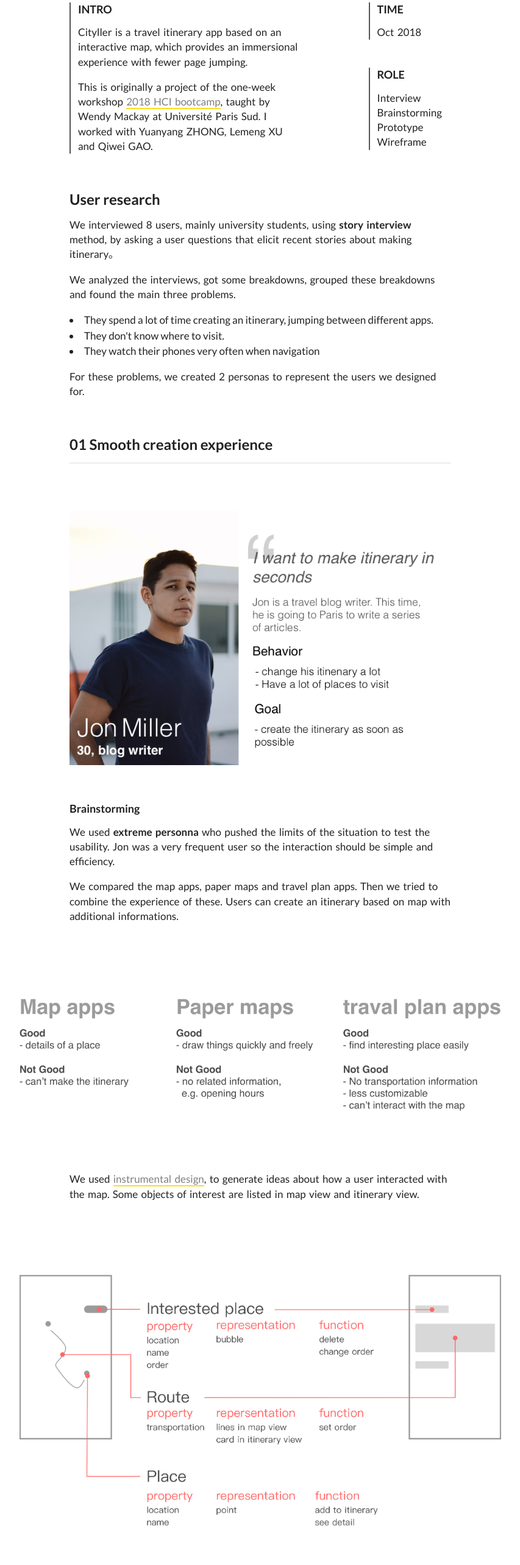
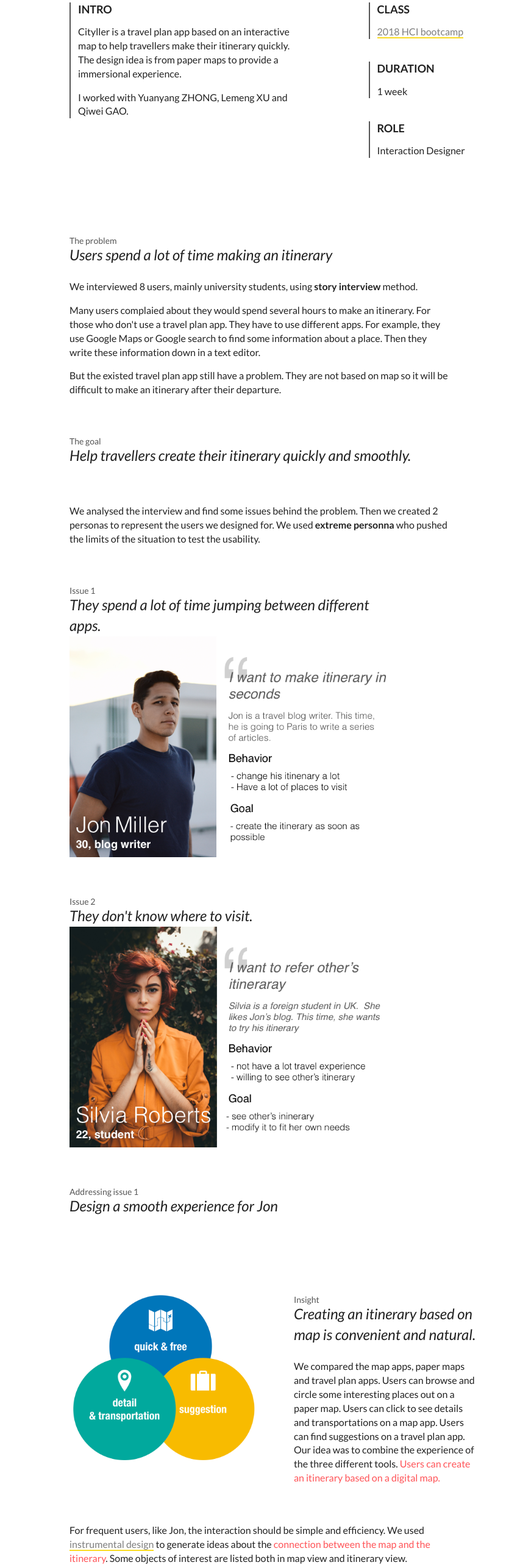
Before and after one commit to cinna-zju/cinna-zju.github.io, a website: page map.html in a window 1280 px wide. Shown: the part 120-2687 px from the top of the page at 61% size, without its empty margins (213-1066 px from the left). Drawn offline with nearby package versions, Linux system fonts and the light colour scheme.

Commit message:
map 3/28

```diff
--- a/font.css
+++ b/font.css
@@ -20,12 +20,11 @@
 }
 
 p{
-  font-size: 17px;
-  word-spacing: 2px;
+  font-size: 16px;
 }
 
 li{
-  font-size: 17px;
+  /* font-size: 17px; */
   line-height: 150%;
 
 }
@@ -85,15 +84,31 @@ li{
 p a {
   color: #7e7e7e;
   border-bottom: 2px solid #fadc23;
+}
 
-
-
-}
 p a:hover {
   color: #555555;
   transition: box-shadow .2s linear;
   box-shadow: inset 0 -8px #fadc23;
 
+}
+
+.hl{
+  /* background: #def8ea; */
+  /* margin-top:48px;
+  margin-bottom: 48px; */
+  /* border-left: 2px solid #555555;
+  padding-left: 12px; */
+
+}
+.p-hl{
+  font-size: 24px;
+  font-style: italic;
+}
+.p-hl-title{
+  margin-bottom: -4px;
+  font-size: 1em;
+  color:#555555;
 }
 
 
--- a/map.html
+++ b/map.html
@@ -50,28 +50,33 @@
       <div class="five wide column">
         <div class="intro">
           <h3 class="ui header">INTRO</h3>
-          <p>Cityller is a travel itinerary app based on an interactive map, which provides an immersional experience
-            with fewer page jumping.</p>
-          <p>This is originally a project of the one-week workshop <a
-              href='https://ex-situ.lri.fr/workshops/hci-bootcamp-2018'>2018 HCI bootcamp</a>, taught by Wendy Mackay at
-            Université Paris Sud. I worked with Yuanyang ZHONG, Lemeng XU and Qiwei GAO.</p>
+          <p>Cityller is a travel plan app based on an interactive map to help travellers make their itinerary quickly.
+            The design idea is from paper maps to provide a immersional experience.</p>
+
+          <p>I worked with Yuanyang ZHONG, Lemeng XU and Qiwei GAO.</p>
+        </div>
+      </div>
+
+      <div class="one wide column"></div>
+      <div class="four wide column">
+
+        <div class="intro">
+          <h3 class="ui header">CLASS</h3>
+          <p><a href='https://ex-situ.lri.fr/workshops/hci-bootcamp-2018'>2018 HCI bootcamp</a></p>
         </div>
 
-      </div>
-      <div class="one wide column"></div>
-      <div class="four wide column">
+        <div><br /><br /></div>
+
         <div class="intro">
-          <h3 class="ui header">TIME</h3>
-          <p>Oct 2018</p>
+          <h3 class="ui header">DURATION</h3>
+          <p>1 week</p>
         </div>
 
-        <div>
-          <p><br /><br /></p>
-        </div>
+        <div><br /><br /></div>
 
         <div class="intro">
           <h3 class="ui header">ROLE</h3>
-          <p>Interview<br />Brainstorming<br />Prototype<br />Wireframe</p>
+          <p>Interaction Designer</p>
         </div>
       </div>
 
@@ -79,107 +84,182 @@
 
     <div class="row">
       <div class="eight wide column">
-        <h2 class="ui header">User research</h2>
-        <p>We interviewed 8 users, mainly university students, using <b>story interview</b> method,
-          by asking a user questions that elicit recent stories about making itinerary。
-        </p>
 
-        <p>We analyzed the interviews, got some breakdowns, grouped these breakdowns and found the main three
-          problems.</p>
+      </div>
+    </div>
 
-        <p>
-          <li>They spend a lot of time creating an itinerary, jumping between different apps.</li>
-          <li>They don't know where to visit.</li>
-          <li>They watch their phones very often when navigation</li>
-        </p>
+    <div class="row">
+      <div class="eight wide column">
+        <div class="hl">
+          <p class="p-hl-title">The problem</p>
+          <p class="p-hl">Users spend a lot of time making an itinerary</p>
+          <p>We interviewed 8 users, mainly university students, using <b>story interview</b> method.</p>
+          <p>Many users complaied about they would spend several hours to make an itinerary.
+            For those who don't use a travel plan app. They have to use different apps. For example, they use Google
+            Maps or Google search to find some information about a place.
+            Then they write these information down in a text editor.</p>
+          <p>But the existed travel plan app still have a problem. They are not based on map so it will be difficult to
+            make an itinerary after their departure.</p>
+        </div>
+      </div>
+    </div>
 
-        <p>For these problems, we created 2 personas to represent the users we designed for.</p>
+    <div class="row">
+      <div class="eight wide column">
+        <div class="hl">
+          <p class="p-hl-title">The goal</p>
+          <p class="p-hl">Help travellers create their itinerary quickly and smoothly.</p>
+
+        </div>
+      </div>
+    </div>
+
+
+
+    <div class="row">
+      <div class="eight wide column">
+        <p>We analysed the interview and find some issues behind the problem. Then we created 2 personas to represent
+          the users we designed for. We used <b>extreme
+            personna</b> who pushed the limits of the situation to test the usability. </p>
+      </div>
+    </div>
+
+    <div class="row">
+      <div class="seven wide column">
+        <div class="hl">
+          <p class="p-hl-title">Issue 1</p>
+          <p class="p-hl"><i>They spend a lot of time jumping between different apps.</i></p>
+
+        </div>
+        <img class="ui image" src="img/map/p1.png" />
+      </div>
+      <div class="one wide column"></div>
+
+    </div>
+
+
+    <div class="row">
+      <div class="seven wide column">
+        <div class="hl">
+          <p class="p-hl-title">Issue 2</p>
+          <p class="p-hl"><i>They don't know where to visit.</i></p>
+        </div>
+        <img class="ui image" src="img/map/p2.png" />
+
+      </div>
+      <div class="one wide column"></div>
+
+    </div>
+
+
+
+    <div class="row">
+      <div class="eight wide column">
+        <div class="hl">
+          <p class="p-hl-title">Addressing issue 1</p>
+
+          <p class="p-hl">Design a smooth experience for Jon</p>
+        </div>
+
       </div>
     </div>
 
 
     <div class="row">
       <div class="eight wide column">
-        <h2 class="ui header">01 Smooth creation experience</h2>
-        <div class="ui divider"></div>
+
       </div>
     </div>
 
     <div class="row">
-      <div class="eight wide column">
-        <img class="ui image" src="img/map/p1.png" />
+      <div class="five wide column">
+        <img class="ui image" src="img/map/concept.png" />
+      </div>
+      <div class="four wide column">
+        <div class="hl">
+          <p class="p-hl-title">Insight</p>
+          <p class="p-hl"><i>Creating an itinerary based on map is convenient and natural.</i></p>
+          <p>We compared the map apps, paper maps and travel plan apps.
+            Users can browse and circle some interesting places out on a paper map.
+            Users can click to see details and transportations on a map app.
+            Users can find suggestions on a travel plan app.
+            Our idea was to combine the experience of the three different tools.
+            <span style="color: #ff5357">Users can create an itinerary based on a digital map.</span></p>
+
+        </div>
       </div>
 
     </div>
 
     <div class="row">
       <div class="eight wide column">
-
-        <h3 class="ui header">Brainstorming</h3>
-        <p>We used <b>extreme personna</b> who pushed the limits of the situation to test the usability. Jon was a very
-          frequent user so the interaction should be simple and efficiency.</p>
-        <p>We compared the map apps, paper maps and travel plan apps. Then we tried to combine the experience of these.
-          Users can create an itinerary based on map with additional informations.</p>
-
+        <p>For frequent users, like Jon, the interaction should be simple and efficiency.
+          We used <a className='link3' href='https://dl.acm.org/citation.cfm?id=332473'>instrumental design</a> to
+          generate ideas about the <span style="color: #ff5357">connection between the map and the itinerary</span>.
+          Some objects of interest are listed both in map view and itinerary view.</p>
       </div>
     </div>
 
     <div class="row">
-      <div class="ten wide column">
-        <img class="ui image" src="img/map/comp.png" />
-      </div>
-    </div>
 
-    <div class="row">
-      <div class="eight wide column">
-        <p>We used <a className='link3' href='https://dl.acm.org/citation.cfm?id=332473'>instrumental design</a>, to
-          generate ideas about how a user interacted
-          with the map. Some objects of interest are listed in map view and itinerary view.</p>
-      </div>
-    </div>
-
-    <div class="row">
-      <div class="ten wide column">
+      <div class="nine wide column">
         <img class="ui image" src="./img/map/table.png" />
       </div>
     </div>
 
     <div class="row">
       <div class="eight wide column">
-        <h3 class="ui header">Prototyping</h3>
-      </div>
-    </div>
-
-    <div class="row">
-      <div class="ten wide column">
         <img class="ui image" src="./img/map/paper.jpg" />
+        <p>At first, We used the interaction from paper map, like marking and drawing, on the mobile device. But I found
+            some problems.
+        </p>
 
       </div>
     </div>
 
     <div class="row">
-      <div class="eight wide column">
-        <p>We made a paper prototype to simulate the interaction process and shot a video to capture interactions.</p>
+      <div class="four wide column">
+        <div class="hl">
+          <p class="p-hl-title">Problem 1</p>
+          <p class="p-hl">Drawing on a small screen is not comfortable</p>
 
-        <p>We tried to use the marking and drawing from paper map on the mobile device. But I found some problems.
-          <li>Drawing on small screens was not comfortable </li>
-          <li>The drawing line would be conflict with the actual transportation routes.</li>
-        </p>
-        <p>I changed the interaction to clicking and used the line to show the actual transportation routes.</p>
-        <h3 class="ui header">Sidebar</h3>
-        <p>Then we designed a sidebar where users can set the order quickly. The sidebar was the reification of a
-          backpack.</p>
+          <br />
+          <p class="p-hl-title">Solution</p>
+          <p class="p-hl">Change drawing to clicking.</p>
+        </div>
+      </div>
+      <div class="four wide column">
+        <div class="hl">
+          <p class="p-hl-title">Problem 2</p>
+          <p class="p-hl">The line user drawed would be conflict with the actual transportation routes.</p>
+
+          <br />
+          <p class="p-hl-title">Solution</p>
+          <p class="p-hl">Lines only showes the actual transportation routes</p>
+        </div>
       </div>
     </div>
 
 
 
+
+    <div class="row">
+      <div class="eight wide column">
+        <p class="p-hl-title">New Problem</p>
+        <p class="p-hl">How do users set order quickly without drawing?</p>
+        <p>We designed a sidebar, like a backpack, where users can set the visiting order or delete items quickly.</p>
+
+      </div>
+    </div>
+
+
     <div class="row">
       <div class="six wide column">
+
         <video src="./img/map/del.mov" width='480' controls="true" />
 
       </div>
-      <div class="three wide column">
+      <div class="two wide column">
         <p><b>1. Delete</b><br />Users can simply swipe the bubble out from the sidebar. </p>
       </div>
     </div>
@@ -189,41 +269,46 @@
         <video src="./img/map/reorder.mov" width='480' controls="true" />
 
       </div>
-      <div class="three wide column">
+      <div class="two wide column">
         <p><b>2. Set visiting order</b><br />Users can drag and drop the place bubble to arrange the visiting order.
         </p>
       </div>
     </div>
 
     <div class="row">
-      <div class="twelve wide column">
+      <div class="eight wide column">
+        <p class="p-hl-title">Wireframe</p>
+        <p class="p-hl">Create a new itinerary</p>
+      </div>
+    </div>
+
+    <div class="row">
+      <div class="ten wide column">
         <img class="ui image" src="./img/map/w1.png" />
-        <img class="ui image" src="./img/map/w2.png" />
-
       </div>
     </div>
 
     <div class="row">
       <div class="eight wide column">
-        <h2 class="ui header">02 Browsing & Modifying experience</h2>
-        <div class="ui divider"></div>
-
-
+        <p class="p-hl-title">Wireframe</p>
+        <p class="p-hl">Search a place</p>
+      </div>
+    </div>
+    <div class="row">
+      <div class="eight wide column">
+        <img class="ui image" src="./img/map/w2.png" />
       </div>
     </div>
 
     <div class="row">
-      <div class="eight wide column">
-        <img class="ui image" src="img/map/p2.png" />
-      </div>
+        <div class="eight wide column">
+            <p class="p-hl-title">Addressing issue 2</p>
+            <p class="p-hl">Design a quick process for Silvia</p>
+            <p>Users can view other's itinerary in both map view and itinerary view to get the relative location and
+                possible transportations. And they can make some changes to meet their own needs.</p>
+          </div>
     </div>
 
-    <div class="row">
-      <div class="eight wide column">
-        <p>Users can view other's itinerary in both map view and itinerary view to get the relative location and
-          possible transportations. And they can make some changes to meet their own needs.</p>
-      </div>
-    </div>
 
     <div class="row">
       <div class="twelve wide column">
@@ -231,36 +316,35 @@
       </div>
     </div>
 
+
     <div class="row">
       <div class="eight wide column">
-        <h2 class="ui header">03 Better navigation experience</h2>
-        <div class="ui divider"></div>
+        <p class="p-hl-title">Problem</p>
+        <p class="p-hl">Users got on the metro to the wrong direction.</p>
+        <p>Some users told me they sometimes go to the wrong direction when using Google Maps. I analysed the transportation page of Google Maps and found some problems.</p>
+      </div>
+    </div>
+    <div class="row">
+      <div class="eight wide column">
+        <img class="ui image" src="./img/map/gm.png">
+      </div>
+    </div>
+
+    <div class="row">
+      <div class="eight wide column">
+
 
 
       </div>
     </div>
 
     <div class="row">
-      <div class="four wide column"></div>
-      <div class="two wide column">
-        <p>In the interviews, some users mentioned they got the metro to the wrong direction or can't find which
-          direction to go when using Google Maps.</p>
-        <p>I analysed the transportation information of Google Maps and found some problems.</p>
-
+        <div class="eight wide column">
+          <p class="p-hl-title">Redesign</p>
+          <p class="p-hl">Convey information step by step</p>
+          <p>Users can concentrate on what to do next and the important information are obvious.</p>
+        </div>
       </div>
-      <div class="nine wide column">
-        <img class="ui image" src="./img/map/gm.png">
-      </div>
-
-      <div class="one wide column"></div>
-    </div>
-
-    <div class="row">
-      <div class="eight wide column">
-        <p>To reduce the times of taking out the phone to see where to go, I redesigned this transportation information
-          part.</p>
-      </div>
-    </div>
 
     <div class="row">
       <div class="fourteen wide column">
```
Also changed, not shown: img/map/concept.png (added), img/map/w1.png, img/map/w2.png, img/map/w3.png, 1 other file.
